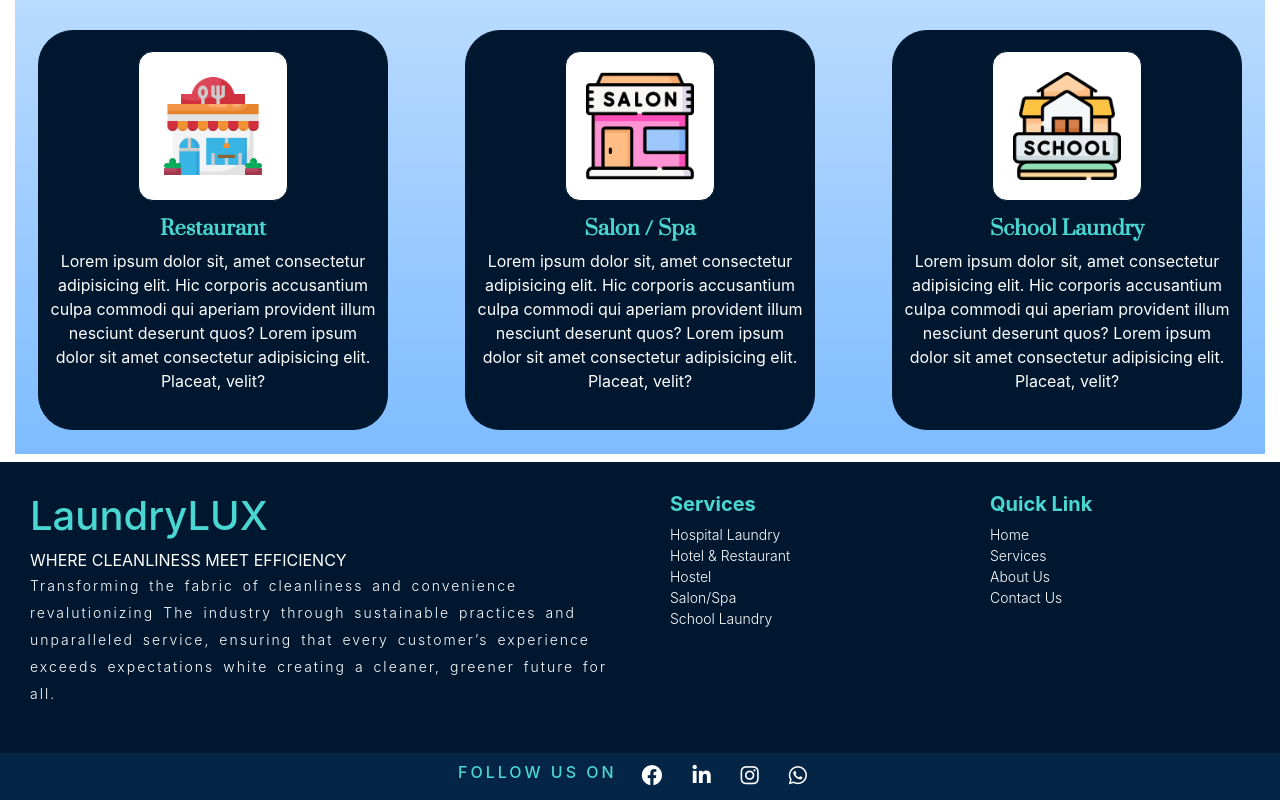
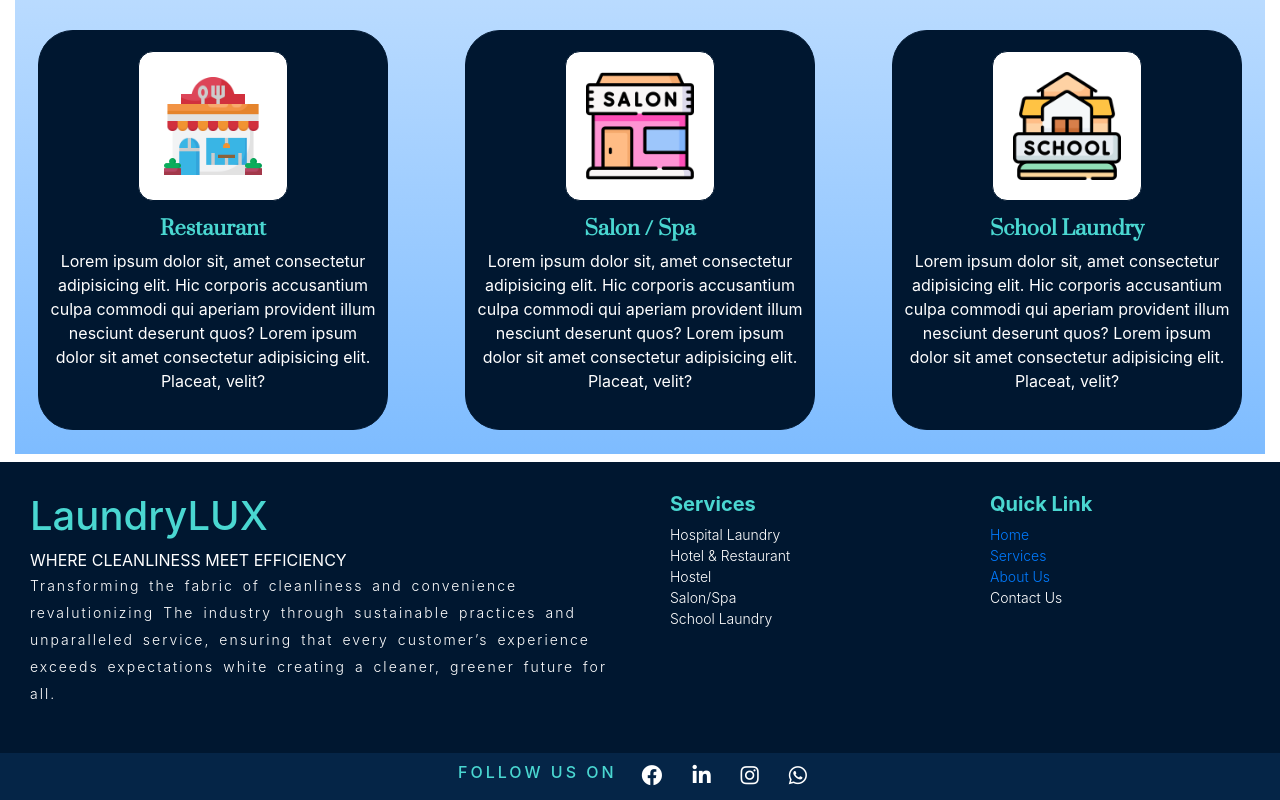
Before and after one commit to gopichandbramhan/LaundryLUX, an Angular app: page / in a window 1280 px wide. Shown: the part 1285-2085 px from the top of the page. Built offline with nearby package versions, Linux system fonts and the light colour scheme.

Commit message:
provide the routerlink to footer component

```diff
--- a/src/app/components/footer/footer.component.html
+++ b/src/app/components/footer/footer.component.html
@@ -129,9 +129,9 @@
                 <div class="col-lg-6 col-md-6 col-sm-6 services">
                     <h6><a>Quick Link</a></h6>
                     <ul class="p-0">
-                        <li><a>Home</a></li>
-                        <li><a>Services</a></li>
-                        <li><a>About Us</a></li>
+                        <li><a routerLink="">Home</a></li>
+                        <li><a routerLink="/service">Services</a></li>
+                        <li><a  routerLink="/aboutus">About Us</a></li>
                         <li><a>Contact Us</a></li>
                     </ul>
                 </div>
--- a/src/app/components/header/header.component.html
+++ b/src/app/components/header/header.component.html
@@ -12,7 +12,7 @@
           <a class="nav-link" routerLink="/service">Service</a>
         </li>
         <li class="nav-item">
-          <a class="nav-link"routerLink="/aboutus">About us</a>
+          <a class="nav-link" routerLink="/aboutus">About us</a>
         </li>
         <li class="nav-item">
             <a class="nav-link" routerLink="">Contact us</a>
```
